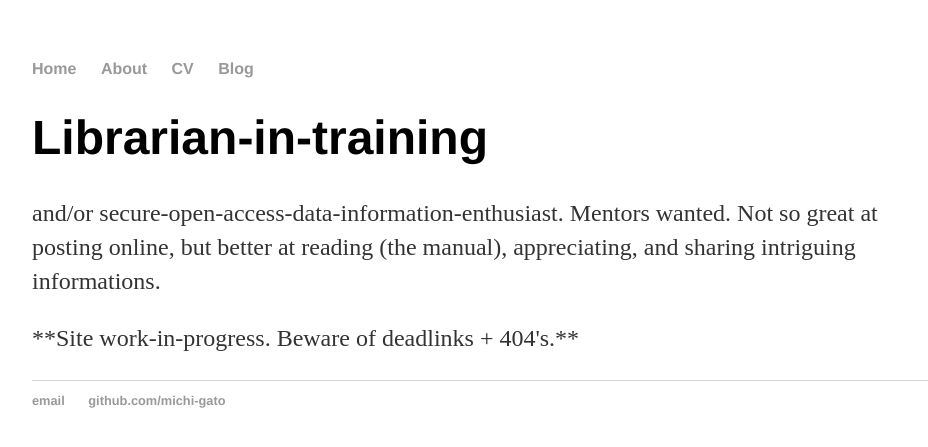
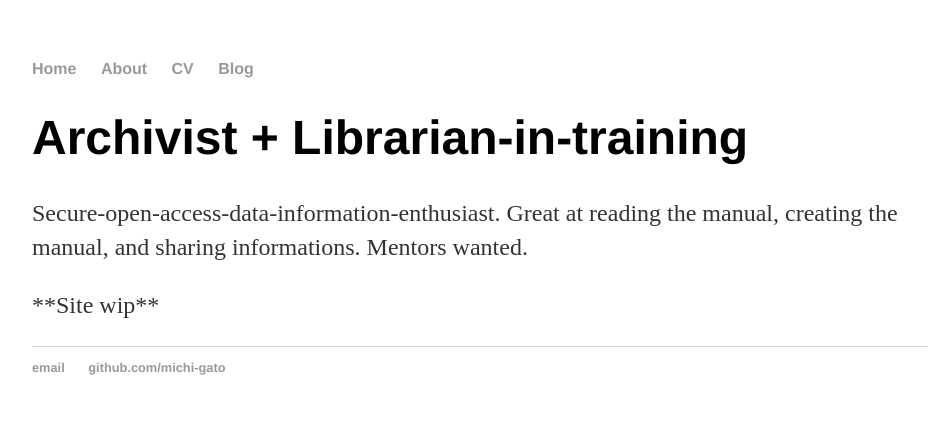
Before and after one commit to cat-alog/cat-alog.github.io, a Jekyll site: the page built from index.html, in a window 1280 px wide. Shown: the top 447 px of the page, without its empty margins (160-1088 px from the left). Built offline with Jekyll 4.4.1, drawn with Linux system fonts in a browser that asks for light colours.

Commit message:
Update index.html

```diff
--- a/index.html
+++ b/index.html
@@ -3,7 +3,7 @@ layout: default
 title: Solo ILS Preguntas
 ---
 <div class="blurb">
-	<h1>Librarian-in-training</h1>
-	<p>and/or secure-open-access-data-information-enthusiast. Mentors wanted. Not so great at posting online, but better at reading (the manual), appreciating, and sharing intriguing informations.</a></p>
-	<p>**Site work-in-progress. Beware of deadlinks + 404's.**
+	<h1>Archivist + Librarian-in-training</h1>
+	<p>Secure-open-access-data-information-enthusiast. Great at reading the manual, creating the manual, and sharing informations. Mentors wanted. </a></p>
+	<p>**Site wip**
 </div><!-- /.blurb -->
```
